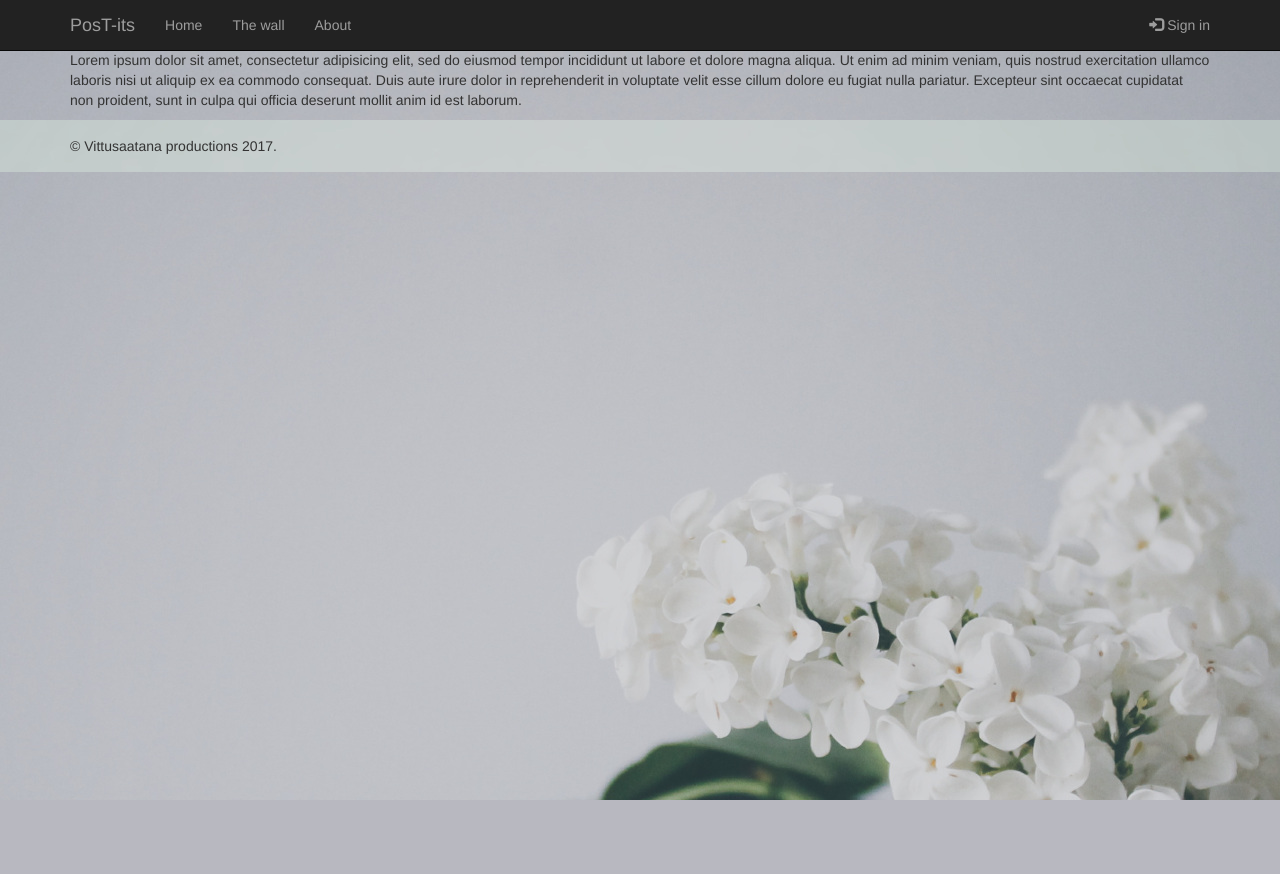
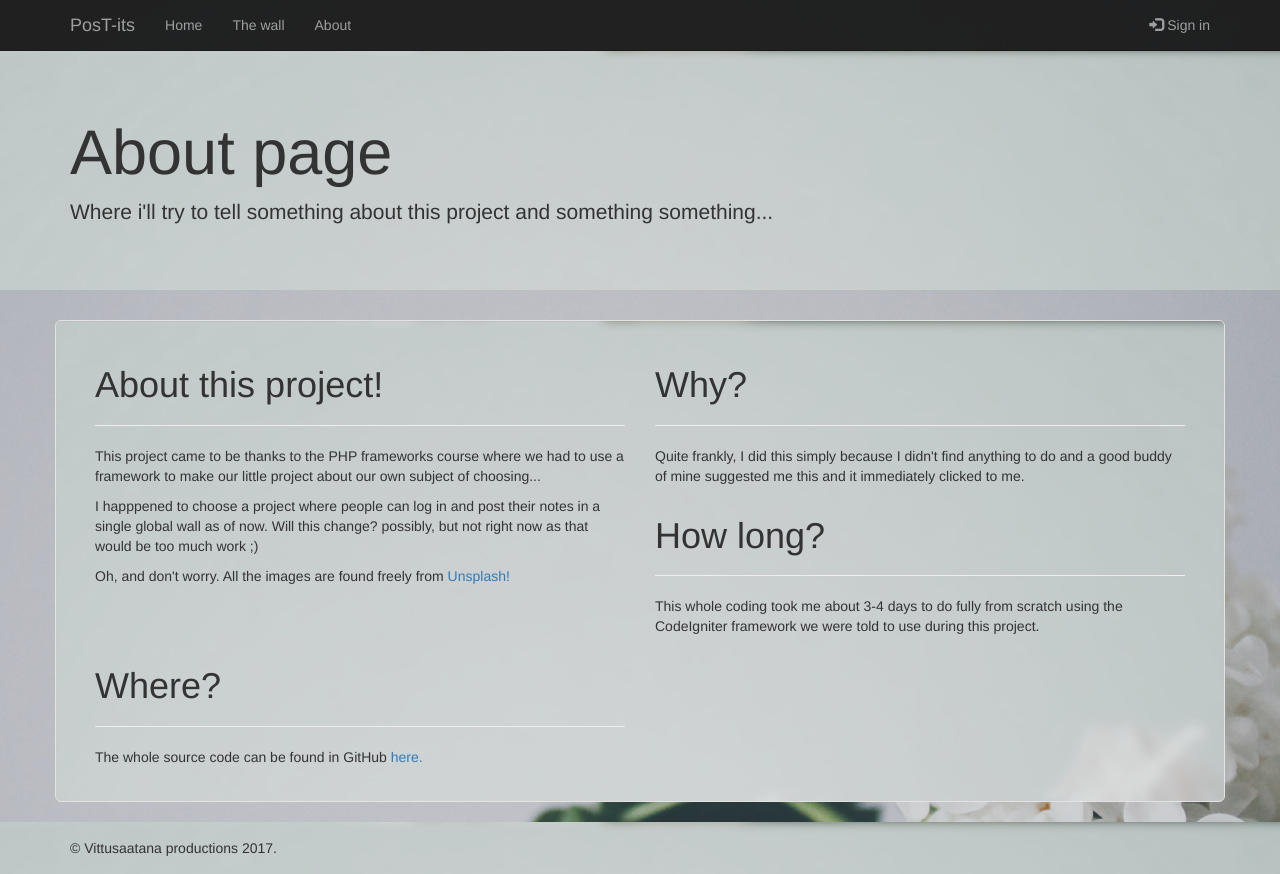
Before and after one commit to t5miaa00/PosT-its, a CodeIgniter app: page /database/index.php/about in a window 1280 px wide. Before the commit the page ends 800 px from the top, so only its background shows below. Run offline with CodeIgniter, Linux system fonts and the light colour scheme; some libraries are stand-ins or nearby versions.

Commit message:
Made the login page look fancy and also finalized the about page.

```diff
--- a/application/views/about/main.php
+++ b/application/views/about/main.php
@@ -1,3 +1,48 @@
-<div class="container">
-<p>Lorem ipsum dolor sit amet, consectetur adipisicing elit, sed do eiusmod tempor incididunt ut labore et dolore magna aliqua. Ut enim ad minim veniam, quis nostrud exercitation ullamco laboris nisi ut aliquip ex ea commodo consequat. Duis aute irure dolor in reprehenderit in voluptate velit esse cillum dolore eu fugiat nulla pariatur. Excepteur sint occaecat cupidatat non proident, sunt in culpa qui officia deserunt mollit anim id est laborum.</p>
+<div class="jumbotron">
+   <div class="container">
+      <h1>About page</h1>
+      <p>Where i'll try to tell something about this project and something something...</p>
+   </div>
 </div>
+
+<div class="container well well-lg">
+   <div class="col-md-6 col-sm-6">
+      <h1>About this project!</h1>
+      <hr>
+      <p>
+         This project came to be thanks to the PHP frameworks course where we had to use a framework
+         to make our little project about our own subject of choosing...
+      </p>
+      <p>
+         I happpened to choose a project where people can log in and post their notes in a single
+         global wall as of now. Will this change? possibly, but not right now as that would be too
+         much work ;)
+      </p>
+      <p>
+         Oh, and don't worry. All the images are found freely from <a href="https://unsplash.com/">Unsplash!</a>
+      </p>
+   </div>
+   <div class="col-md-6 col-sm-6">
+      <h1>Why?</h1>
+      <hr>
+      <p>
+         Quite frankly, I did this simply because I didn't find anything to do and a good buddy of mine
+         suggested me this and it immediately clicked to me.
+      </p>
+   </div>
+   <div class="col-md-6 col-sm-6">
+      <h1>How long?</h1>
+      <hr>
+      <p>
+         This whole coding took me about 3-4 days to do fully from scratch using the CodeIgniter framework
+         we were told to use during this project.
+      </p>
+   </div>
+   <div class="col-md-6 col-sm-6">
+      <h1>Where?</h1>
+      <hr>
+      <p>
+         The whole source code can be found in GitHub <a href="https://github.com/t5miaa00/PosT-its">here.</a>
+      </p>
+   </div>
+</div>
--- a/application/views/menu/header.php
+++ b/application/views/menu/header.php
@@ -53,9 +53,8 @@
                      <?php
                      if(isset($userID))
                      {
-                        $user_url = array('profile', $userID);
-                        echo '<a href="'. site_url($user_url) .'">'
-                            .'<span class="glyphicon glyphicon-log-in"></span> '. $username .' <span title="You have '. $notes_left .' notes left to put to the wall!\" class="badge">'. $notes_left .'</span>'
+                        echo '<a href="'. site_url('profile') .'">'
+                            .'<span class="glyphicon glyphicon-log-in"></span> '. $username .' <span title="You have '. $notes_left .' notes left to put to the wall!" class="badge">'. $notes_left .'</span>'
                             .'</a>'
                             .'</li><li>'
                             .'<a href="'. site_url('profile/logout') .'">Log out'
--- a/css/main.css
+++ b/css/main.css
@@ -2,8 +2,9 @@ body
 {
    padding-top: 50px;
    background: url('../img/background.jpg') no-repeat fixed center top;
+   width: 100%;
 }
-.jumbotron, footer
+.jumbotron, footer, .well
 {
    background: url('../img/background-blur.jpg') no-repeat fixed center top;
 }
@@ -11,6 +12,18 @@ footer
 {
    padding-top: 16px;
    padding-bottom: 16px;
+   width: 100%;
+}
+.navbar.navbar-inverse
+{
+   opacity: 0.9;
+   background: #111;
+}
+button.navbar-toggle
+{
+   border-radius: 5px;
+   border: 0px solid transparent;
+   background: linear-gradient(0deg, rgba(255, 255, 255, 0.1), rgba(255, 255, 255, 0));
 }
 .modal-content
 {
@@ -47,14 +60,19 @@ footer
 {
    border-top: 1px dashed #555;
 }
+.corkwall-container
+{
+   overflow-x: scroll;
+}
 .corkwall
 {
    margin: 8px;
+   margin-left: -2px;
    border: 4px solid #888;
    box-shadow: 0 0 10px 0 black inset;
    border-radius: 10px;
-   min-height: 1080px;
-   min-width: 1920px;
+   height: 720px;
+   width: 1420px;
    position: relative;
    background: #cca;
    background-image: url(../img/corkwall.jpg);
@@ -67,6 +85,10 @@ footer
    min-height: 160px;
    padding: 8px;
    box-shadow: 0 14px 32px -16px rgba(0, 0, 0, 0.5);
+}
+.post-note p
+{
+   margin-bottom: 35px;
 }
 .post-note-footer
 {
@@ -84,7 +106,17 @@ footer
    margin-top: 7px;
    margin-bottom: 7px;
 }
-.post-note-footer p::before
+.post-note-footer p::before,
+.modal-footer p::before
 {
    content: "~ "
 }
+body > .container,
+body > .container-flow
+{
+   margin-top: 10px;
+}
+body > .container-flow
+{
+   margin-left: 10px;
+}
```
Also changed, not shown: application/views/wall/wall.php (+21 -3 lines), css/signin.css (+5 -2 lines), img/signin-bg-blur.jpg (added), img/signin-bg.jpg (added).
